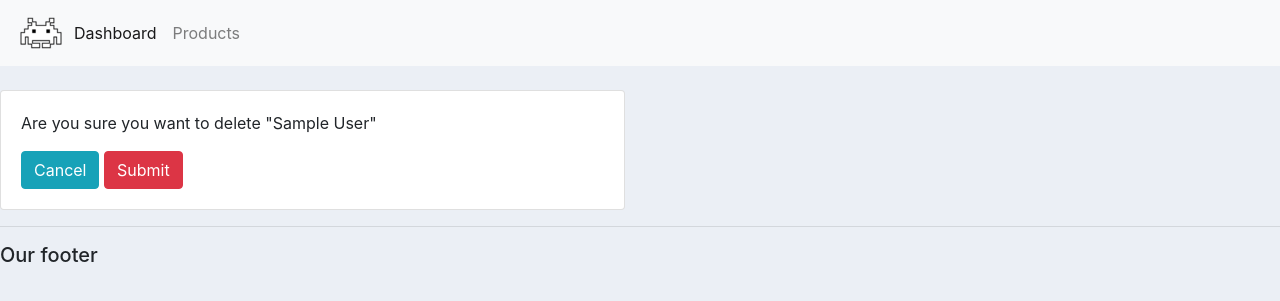
After one commit to ktv-sky/crm, a Django app: page /delete_order/1/ in a window 1280 px wide. The commit adds this page. Shown: the top 301 px of the page. Run offline with Django 3.2, Linux system fonts and the light colour scheme; tables that the repository leaves empty hold one stand-in row (values such as "Sample post"); some libraries are stand-ins or nearby versions.

Commit message:
Add form and edit/delete actions

```diff
--- a/accounts/templates/accounts/customer.html
+++ b/accounts/templates/accounts/customer.html
@@ -67,8 +67,8 @@
             <td>{{ order.product.category }}</td>
             <td>{{ order.date_created }}</td>
             <td>{{ order.status }}</td>
-            <td><a class="btn btn-sm btn-info" href="#">Update</a></td>
-            <td><a class="btn btn-sm btn-danger" href="#">Remove</a></td>
+            <td><a class="btn btn-sm btn-info" href="{% url 'update_order' order.id %}">Update</a></td>
+            <td><a class="btn btn-sm btn-danger" href="{% url 'delete_order' order.id %}">Delete</a></td>
           </tr>
         {% endfor %}
 
--- a/accounts/templates/accounts/dashboard.html
+++ b/accounts/templates/accounts/dashboard.html
@@ -51,8 +51,8 @@
             <td>{{ order.product }}</td>
             <td>{{ order.date_created }}</td>
             <td>{{ order.status }}</td>
-            <td><a class="btn btn-sm btn-info" href="#">Update</a></td>
-            <td><a class="btn btn-sm btn-danger" href="#">Delete</a></td>
+            <td><a class="btn btn-sm btn-info" href="{% url 'update_order' order.id %}">Update</a></td>
+            <td><a class="btn btn-sm btn-danger" href="{% url 'delete_order' order.id %}">Delete</a></td>
           </tr>
         {% endfor %}
 
--- /dev/null
+++ b/accounts/templates/accounts/delete.html
@@ -0,0 +1,24 @@
+{% extends 'accounts/base.html' %}
+
+{% load static %}
+
+{% block content %}
+
+<br>
+<div class="row">
+  <div class="col-md-6">
+    <div class="card card-body">
+
+      <p>Are you sure you want to delete "{{ item }}"</p>
+
+      <form method="POST">
+      {% csrf_token %}
+        <a class="btn btn-info" href="{% url 'home' %}">Cancel</a>
+        <input class="btn btn-danger" type="submit" name="Confirm">
+      </form>
+
+    </div>
+  </div>
+</div>
+
+{% endblock content %}
--- a/accounts/urls.py
+++ b/accounts/urls.py
@@ -8,4 +8,12 @@ urlpatterns = [
     path('products/', views.products, name='products'),
     path('customer/<int:customer_id>/', views.customer, name='customer'),
     path('create_order/', views.create_order, name="create_order"),
+    path(
+        'update_order/<int:order_id>/', views.update_order,
+        name='update_order'
+    ),
+    path(
+        'delete_order/<int:order_id>/', views.delete_order,
+        name='delete_order'
+    )
 ]
--- a/accounts/views.py
+++ b/accounts/views.py
@@ -1,6 +1,7 @@
-from django.shortcuts import get_object_or_404, render
+from django.shortcuts import get_object_or_404, redirect, render
 
-from .models import Product, Customer, Order
+from .forms import OrderForm
+from .models import Customer, Order, Product
 
 
 def home(request):
@@ -42,6 +43,39 @@ def customer(request, customer_id):
 
 
 def create_order(request):
+    form = OrderForm(request.POST or None)
+    if form.is_valid():
+        form.save()
+        return redirect('home')
+
     return render(request, 'accounts/order_form.html', {
+        'form': form
+    })
 
+
+def update_order(request, order_id):
+    order = get_object_or_404(Order, id=order_id)
+
+    if request.method != 'POST':
+        form = OrderForm(instance=order)
+    else:
+        form = OrderForm(data=request.POST, instance=order)
+        if form.is_valid():
+            form.save()
+            return redirect('home')
+
+
+    return render(request, 'accounts/order_form.html', {
+        'form': form
     })
+
+
+def delete_order(request, order_id):
+    order = get_object_or_404(Order, id=order_id)
+    if request.method == 'POST':
+        order.delete()
+        return redirect('home')
+
+    return render(request, 'accounts/delete.html', {
+        'item': order.product
+    })
```
Also changed, not shown: accounts/forms.py (added, +9 -0 lines), accounts/templates/accounts/order_form.html (+14 -3 lines).
